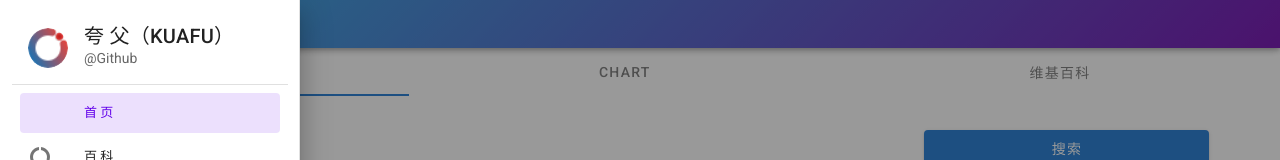
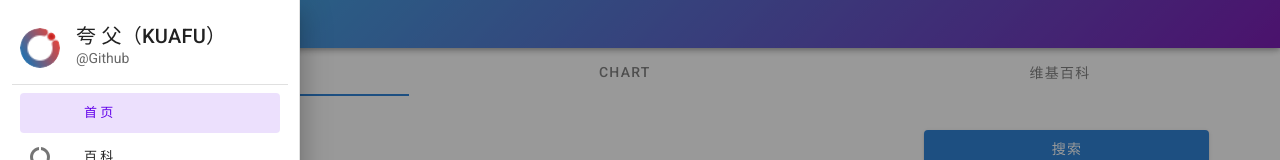
Before and after one commit to polotin/kuafu-frontend, a Vue app: page / in a window 1280 px wide. Both pictures are taken after a click on the button 28 px from the left and 24 px from the top of the page. Shown: the top 160 px of the page. Built offline with nearby package versions, Linux system fonts and the light colour scheme.

Commit message:
Update NavigationDrawer.vue

```diff
--- a/src/components/NavigationDrawer.vue
+++ b/src/components/NavigationDrawer.vue
@@ -1,6 +1,6 @@
 <template>
     <v-container fluid>
-        <v-list-item>
+        <v-list-item style="padding-left: 8px">
             <v-list-item-avatar>
                 <v-img src="../assets/favicon.png"></v-img>
             </v-list-item-avatar>
```
